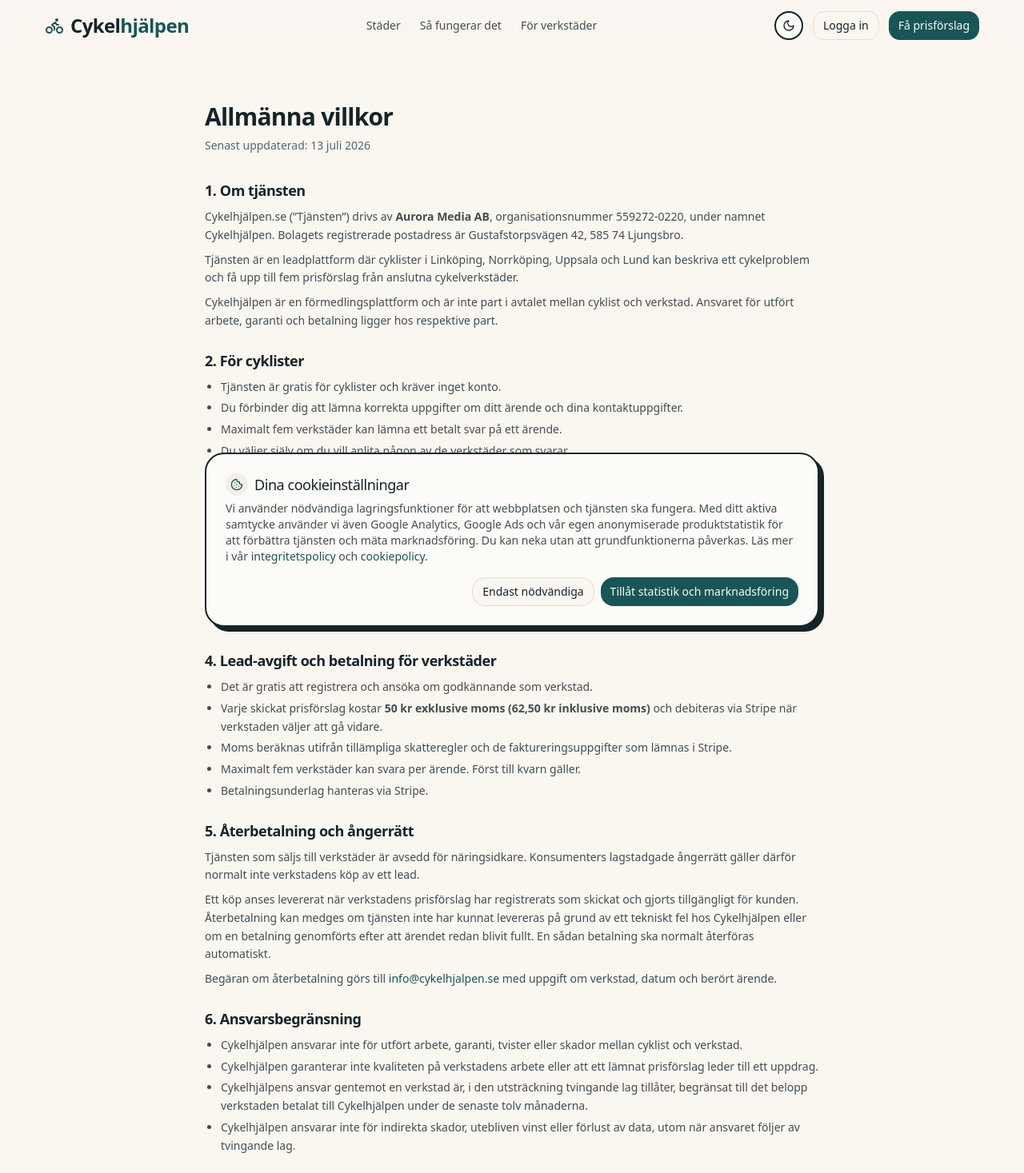
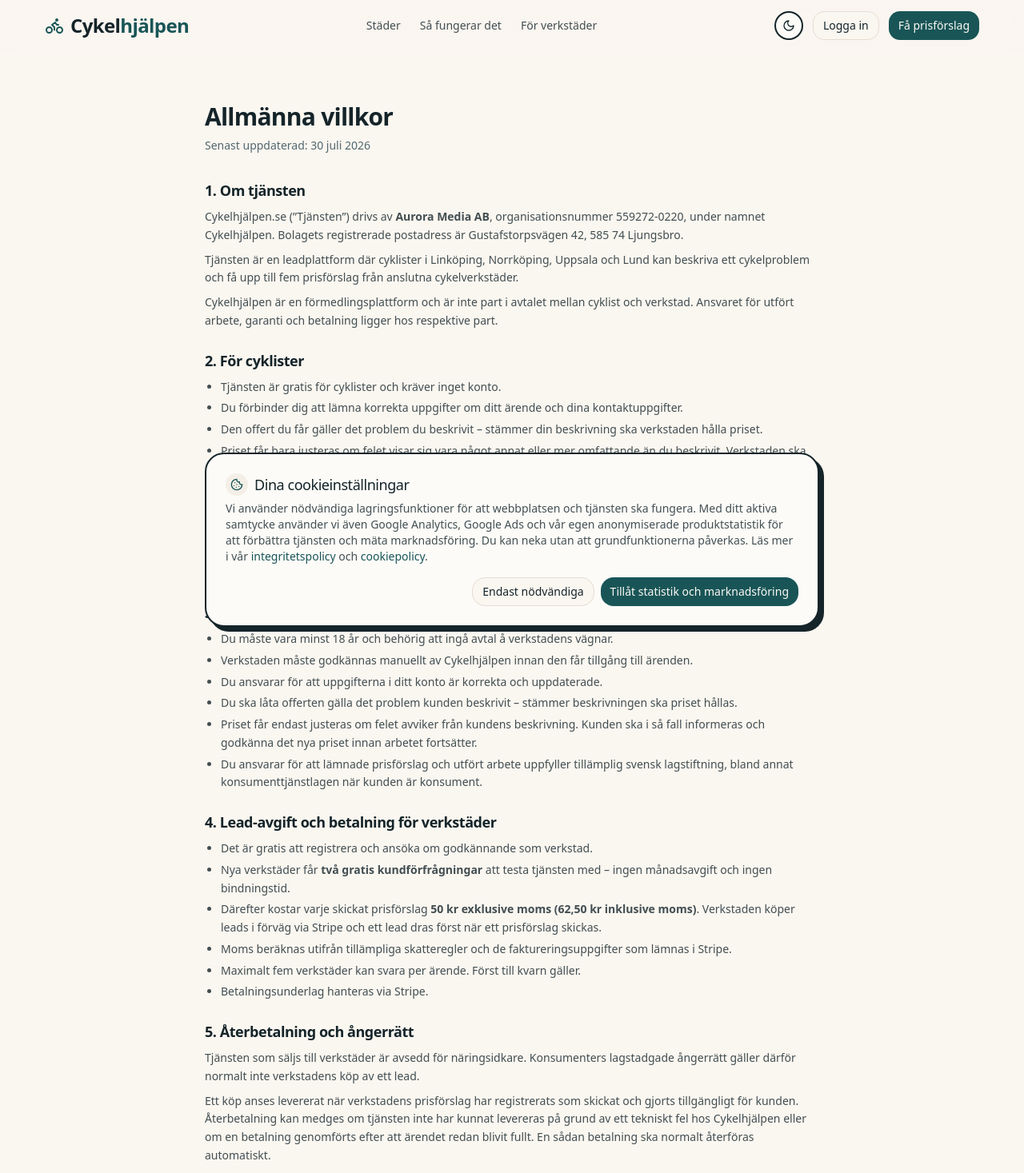
Before and after one commit to Ralibali/cykelhjalpen, a React (Vite) app: page /villkor in a window 1280 px wide. Shown: the top 1467 px of the page at 80% size. Built offline with nearby package versions, Linux system fonts and the light colour scheme.

Commit message:
polish: 10/10-svep – villkor 2026-07-30, 2 gratis leads konsekvent, svensk textsanering

```diff
--- a/src/components/cykelhjalpen/CykelHomeHero.tsx
+++ b/src/components/cykelhjalpen/CykelHomeHero.tsx
@@ -22,7 +22,7 @@ const CykelHomeHero = () => (
           </h1>
 
           <p className="mt-7 text-lg md:text-xl text-muted-foreground max-w-2xl leading-relaxed">
-            Beskriv problemet en gång och jämför pris, möjlig tid och kontaktuppgifter från anslutna cykelverkstäder i din stad — för cyklar <em>och</em> elsparkcyklar. <strong className="text-foreground">Gratis för dig som cyklist.</strong>
+            Beskriv problemet en gång och jämför pris och möjlig tid från anslutna cykelverkstäder i din stad — för cyklar <em>och</em> elsparkcyklar. <strong className="text-foreground">Gratis för dig som cyklist.</strong>
           </p>
 
           <div className="mt-8 grid grid-cols-2 sm:grid-cols-4 gap-2 max-w-2xl" aria-label="Välj stad">
--- a/src/pages/LoginPage.tsx
+++ b/src/pages/LoginPage.tsx
@@ -112,7 +112,7 @@ const LoginPage = () => {
                     value={email}
                     onChange={(event) => setEmail(event.target.value)}
                     className="pl-10 rounded-xl"
-                    placeholder="din@email.se"
+                    placeholder="din@epost.se"
                     required
                   />
                 </div>
--- a/src/pages/TermsPage.tsx
+++ b/src/pages/TermsPage.tsx
@@ -42,7 +42,7 @@ const TermsPage = () => {
       <main className="flex-1 py-16 px-4">
         <article className="max-w-3xl mx-auto prose prose-slate">
           <h1 className="font-display text-3xl font-bold mb-2">Allmänna villkor</h1>
-          <p className="text-muted-foreground text-sm mb-8">Senast uppdaterad: 13 juli 2026</p>
+          <p className="text-muted-foreground text-sm mb-8">Senast uppdaterad: 30 juli 2026</p>
 
           <section className="space-y-6 text-sm leading-relaxed text-foreground/80">
             <div>
@@ -57,6 +57,9 @@ const TermsPage = () => {
               <ul className="list-disc pl-5 space-y-1">
                 <li>Tjänsten är gratis för cyklister och kräver inget konto.</li>
                 <li>Du förbinder dig att lämna korrekta uppgifter om ditt ärende och dina kontaktuppgifter.</li>
+                <li>Den offert du får gäller det problem du beskrivit – stämmer din beskrivning ska verkstaden hålla priset.</li>
+                <li>Priset får bara justeras om felet visar sig vara något annat eller mer omfattande än du beskrivit. Verkstaden ska då informera dig och få ditt godkännande innan arbetet fortsätter (konsumenttjänstlagen 32 §).</li>
+                <li>Du ansvarar själv för att beskriva felet så noggrant och sanningsenligt du kan – en tydlig beskrivning ger ett pris du kan lita på.</li>
                 <li>Maximalt fem verkstäder kan lämna ett betalt svar på ett ärende.</li>
                 <li>Du väljer själv om du vill anlita någon av de verkstäder som svarar.</li>
                 <li>Avtal om reparation, garanti och betalning ingås direkt mellan dig och verkstaden.</li>
@@ -69,6 +72,8 @@ const TermsPage = () => {
                 <li>Du måste vara minst 18 år och behörig att ingå avtal å verkstadens vägnar.</li>
                 <li>Verkstaden måste godkännas manuellt av Cykelhjälpen innan den får tillgång till ärenden.</li>
                 <li>Du ansvarar för att uppgifterna i ditt konto är korrekta och uppdaterade.</li>
+                <li>Du ska låta offerten gälla det problem kunden beskrivit – stämmer beskrivningen ska priset hållas.</li>
+                <li>Priset får endast justeras om felet avviker från kundens beskrivning. Kunden ska i så fall informeras och godkänna det nya priset innan arbetet fortsätter.</li>
                 <li>Du ansvarar för att lämnade prisförslag och utfört arbete uppfyller tillämplig svensk lagstiftning, bland annat konsumenttjänstlagen när kunden är konsument.</li>
               </ul>
             </div>
@@ -77,7 +82,8 @@ const TermsPage = () => {
               <h2 className="font-display text-lg font-semibold text-foreground mb-2">4. Lead-avgift och betalning för verkstäder</h2>
               <ul className="list-disc pl-5 space-y-1">
                 <li>Det är gratis att registrera och ansöka om godkännande som verkstad.</li>
-                <li>Varje skickat prisförslag kostar <strong>{LEAD_FEE_KR} kr exklusive moms (62,50 kr inklusive moms)</strong> och debiteras via Stripe när verkstaden väljer att gå vidare.</li>
+                <li>Nya verkstäder får <strong>två gratis kundförfrågningar</strong> att testa tjänsten med – ingen månadsavgift och ingen bindningstid.</li>
+                <li>Därefter kostar varje skickat prisförslag <strong>{LEAD_FEE_KR} kr exklusive moms (62,50 kr inklusive moms)</strong>. Verkstaden köper leads i förväg via Stripe och ett lead dras först när ett prisförslag skickas.</li>
                 <li>Moms beräknas utifrån tillämpliga skatteregler och de faktureringsuppgifter som lämnas i Stripe.</li>
                 <li>Maximalt fem verkstäder kan svara per ärende. Först till kvarn gäller.</li>
                 <li>Betalningsunderlag hanteras via Stripe.</li>
@@ -95,7 +101,9 @@ const TermsPage = () => {
               <h2 className="font-display text-lg font-semibold text-foreground mb-2">6. Ansvarsbegränsning</h2>
               <ul className="list-disc pl-5 space-y-1">
                 <li>Cykelhjälpen ansvarar inte för utfört arbete, garanti, tvister eller skador mellan cyklist och verkstad.</li>
-                <li>Cykelhjälpen garanterar inte kvaliteten på verkstadens arbete eller att ett lämnat prisförslag leder till ett uppdrag.</li>
+                <li>Cykelhjälpen ansvarar inte för offerters eller prisers riktighet och garanterar inte kvaliteten på verkstadens arbete eller att ett lämnat prisförslag leder till ett uppdrag.</li>
+                <li>Cykelhjälpen garanterar inte att någon offert alls lämnas på ett ärende och ansvarar inte för verkstäders tillgänglighet, svarstider eller uteblivna svar.</li>
+                <li>Cykelhjälpen ansvarar inte för riktigheten i kunders problembeskrivningar eller för att en förfrågan leder till ett uppdrag.</li>
                 <li>Cykelhjälpens ansvar gentemot en verkstad är, i den utsträckning tvingande lag tillåter, begränsat till det belopp verkstaden betalat till Cykelhjälpen under de senaste tolv månaderna.</li>
                 <li>Cykelhjälpen ansvarar inte för indirekta skador, utebliven vinst eller förlust av data, utom när ansvaret följer av tvingande lag.</li>
               </ul>
--- a/src/pages/cykelhjalpen/ForVerkstaderPage.tsx
+++ b/src/pages/cykelhjalpen/ForVerkstaderPage.tsx
@@ -23,7 +23,7 @@ const benefits = [
 const steps = [
   { title: 'Registrera verkstaden', text: 'Kostnadsfritt och utan bindningstid. Välj vilken stad ni arbetar i.' },
   { title: 'Vi granskar manuellt', text: 'Efter godkännande får ni tillgång till granskade ärenden i er stad.' },
-  { title: 'Svara på de jobb ni vill', text: `Skriv pris och möjlig tid. ${LEAD_FEE_KR} kr exkl. moms debiteras via Stripe först när ni väljer att skicka.` },
+  { title: 'Svara på de jobb ni vill', text: `Skriv pris och möjlig tid. Ett lead (${LEAD_FEE_KR} kr exkl. moms) dras först när ni väljer att skicka – de två första är gratis.` },
   { title: 'Kunden hör av sig', text: 'De får prisförslaget och era kontaktuppgifter. Fortsatt bokning sker direkt med er.' },
 ]
 
@@ -36,8 +36,8 @@ const trackWorkshopCta = (placement: string) => {
 const ForVerkstaderPage = () => (
   <div className="min-h-screen bg-background">
     <Helmet>
-      <title>Få fler kunder till din cykelverkstad | Cykelhjälpen</title>
-      <meta name="description" content="Anslut din cykelverkstad i Linköping, Norrköping, Uppsala eller Lund. Ingen månadsavgift, välj själv vilka lokala ärenden ni vill svara på." />
+      <title>Få fler kunder till er cykelverkstad | Cykelhjälpen</title>
+      <meta name="description" content="Anslut er cykelverkstad i Linköping, Norrköping, Uppsala eller Lund. Två gratis kundförfrågningar att börja med – ingen månadsavgift, ingen bindningstid." />
       <meta name="robots" content="index, follow, max-image-preview:large, max-snippet:-1, max-video-preview:-1" />
       <link rel="canonical" href="https://cykelhjalpen.se/for-cykelverkstader" />
       <meta property="og:type" content="website" />
@@ -74,7 +74,7 @@ const ForVerkstaderPage = () => (
                 </Button>
                 <Button asChild variant="outline" size="lg" className="rounded-full h-14 px-8 border-2"><a href="#sa-fungerar-det">Så fungerar det</a></Button>
               </div>
-              <p className="mt-5 text-sm text-muted-foreground">Kostnadsfri registrering · Ingen bindningstid · Manuell granskning</p>
+              <p className="mt-5 text-sm text-muted-foreground">Kostnadsfri registrering · Två gratis kundförfrågningar · Ingen bindningstid</p>
             </motion.div>
 
             <motion.div
@@ -101,7 +101,7 @@ const ForVerkstaderPage = () => (
                   <p className="text-xs text-muted-foreground mt-1">exkl. moms per skickad offert</p>
                 </div>
                 <div className="hidden sm:block w-px self-stretch bg-border" />
-                <p className="hidden sm:block text-sm text-muted-foreground max-w-44">Ingen kostnad att se eller avstå från ett ärende.</p>
+                <p className="hidden sm:block text-sm text-muted-foreground max-w-44">De två första förfrågningarna är gratis – sedan {LEAD_FEE_KR} kr per offert ni skickar.</p>
               </div>
             </motion.div>
           </div>
@@ -164,7 +164,7 @@ const ForVerkstaderPage = () => (
               <CheckCircle2 className="h-9 w-9 text-[hsl(var(--brand-sun))]" />
             </span>
             <h2 className="font-display text-3xl md:text-5xl mb-4">Redo att ta emot fler lokala ärenden?</h2>
-            <p className="text-lg text-background/70 mb-8 max-w-xl mx-auto">Registreringen är kostnadsfri och ni bestämmer helt själva vilka jobb ni vill svara på.</p>
+            <p className="text-lg text-background/70 mb-8 max-w-xl mx-auto">Registreringen är kostnadsfri, de två första förfrågningarna är gratis och ni bestämmer helt själva vilka jobb ni vill svara på.</p>
             <Button asChild size="lg" className="cta-playful bg-accent text-accent-foreground hover:bg-accent/90 rounded-full h-14 px-10 text-base">
               <Link to="/registrera/verkstad" onClick={() => trackWorkshopCta('bottom')}>
                 Kom igång nu <ArrowRight className="ml-2 h-4 w-4" />
--- a/src/pages/cykelhjalpen/UnsubscribePage.tsx
+++ b/src/pages/cykelhjalpen/UnsubscribePage.tsx
@@ -71,14 +71,14 @@ const UnsubscribePage = () => {
   return (
     <div className="min-h-screen bg-muted/30 flex items-center justify-center px-4 py-12">
       <Helmet>
-        <title>Avregistrering – Cykelhjalpen.se</title>
+        <title>Avregistrering – Cykelhjälpen</title>
         <meta name="robots" content="noindex, nofollow" />
         <meta name="referrer" content="no-referrer" />
       </Helmet>
       <div className="w-full max-w-md bg-card border rounded-2xl p-8 shadow-sm space-y-5">
         <div className="text-center space-y-1">
           <h1 className="font-display text-2xl font-bold">Avregistrering</h1>
-          <p className="text-sm text-muted-foreground">Cykelhjalpen.se – utskick till verkstäder</p>
+          <p className="text-sm text-muted-foreground">Cykelhjälpen – utskick till verkstäder</p>
         </div>
 
         {status === 'loading' && (
--- a/src/pages/cykelhjalpen/WorkshopAdCityPage.tsx
+++ b/src/pages/cykelhjalpen/WorkshopAdCityPage.tsx
@@ -59,7 +59,7 @@ const WorkshopAdCityPage = () => {
   const steps = [
     { title: 'Anslut din verkstad', body: `Fyll i uppgifterna om din verkstad i ${city.name}. Vi granskar och godkänner inom ett dygn.` },
     { title: 'Få förfrågningar', body: 'Vi mejlar (och SMS:ar om du vill) så fort en cyklist i ditt område behöver hjälp.' },
-    { title: 'Svara på det som passar', body: `Lämna offert med ett klick. Första tre leads är gratis, därefter ${LEAD_FEE_KR} kr per lead du väljer att svara på.` },
+    { title: 'Svara på det som passar', body: `Lämna offert med ett klick. De två första leadsen är gratis – därefter ${LEAD_FEE_KR} kr per lead du väljer att svara på.` },
     { title: 'Ta jobbet', body: 'Kunden hör av sig direkt till dig – du fakturerar som vanligt, vi tar ingen provision.' },
   ]
 
@@ -188,7 +188,7 @@ const WorkshopAdCityPage = () => {
         <div className="max-w-3xl mx-auto px-4">
           <Reveal>
             <p className="text-xs uppercase tracking-[.2em] text-accent font-semibold mb-3 text-center">Kom igång</p>
-            <h2 className="font-display text-3xl md:text-5xl text-center mb-12">Så funkar det</h2>
+            <h2 className="font-display text-3xl md:text-5xl text-center mb-12">Så fungerar det</h2>
           </Reveal>
           <ol className="relative space-y-6 before:absolute before:left-[27px] before:top-4 before:bottom-4 before:w-0.5 before:bg-border">
             {steps.map((step, index) => (
--- a/src/pages/cykelhjalpen/workshop/WorkshopRequests.tsx
+++ b/src/pages/cykelhjalpen/workshop/WorkshopRequests.tsx
@@ -347,8 +347,8 @@ const WorkshopRequests = () => {
                 {active === request.id && !existing && (
                   <div className="mt-5 space-y-4 rounded-2xl border-2 border-dashed border-border bg-muted/40 p-5">
                     <div className="grid grid-cols-2 gap-3">
-                      <div className="space-y-1.5"><Label htmlFor={`min-${request.id}`}>Pris från (kr)</Label><Input id={`min-${request.id}`} type="number" min="0" value={form.estimated_price_min} onChange={(event) => setForm({ ...form, estimated_price_min: event.target.value })} className="rounded-xl border-2 bg-background" /></div>
-                      <div className="space-y-1.5"><Label htmlFor={`max-${request.id}`}>Pris till (kr)</Label><Input id={`max-${request.id}`} type="number" min="0" value={form.estimated_price_max} onChange={(event) => setForm({ ...form, estimated_price_max: event.target.value })} className="rounded-xl border-2 bg-background" /></div>
+                      <div className="space-y-1.5"><Label htmlFor={`min-${request.id}`}>Pris från (kr, inkl. moms)</Label><Input id={`min-${request.id}`} type="number" min="0" value={form.estimated_price_min} onChange={(event) => setForm({ ...form, estimated_price_min: event.target.value })} className="rounded-xl border-2 bg-background" /></div>
+                      <div className="space-y-1.5"><Label htmlFor={`max-${request.id}`}>Pris till (kr, inkl. moms)</Label><Input id={`max-${request.id}`} type="number" min="0" value={form.estimated_price_max} onChange={(event) => setForm({ ...form, estimated_price_max: event.target.value })} className="rounded-xl border-2 bg-background" /></div>
                     </div>
                     <div className="space-y-1.5"><Label htmlFor={`time-${request.id}`}>Beräknad tid</Label><Input id={`time-${request.id}`} value={form.estimated_time} onChange={(event) => setForm({ ...form, estimated_time: event.target.value })} placeholder="Exempel: cirka en timme eller två arbetsdagar" className="rounded-xl border-2 bg-background" /></div>
                     <div className="space-y-1.5"><Label htmlFor={`message-${request.id}`}>Meddelande till kunden</Label><Textarea id={`message-${request.id}`} rows={4} value={form.message} onChange={(event) => setForm({ ...form, message: event.target.value })} placeholder="Beskriv vad ni rekommenderar, vad priset omfattar och när ni kan ta emot cykeln." className="rounded-xl border-2 bg-background" /></div>
```
Also changed, not shown: src/pages/cykelhjalpen/CustomerResponses.tsx (+5 -2 lines).
